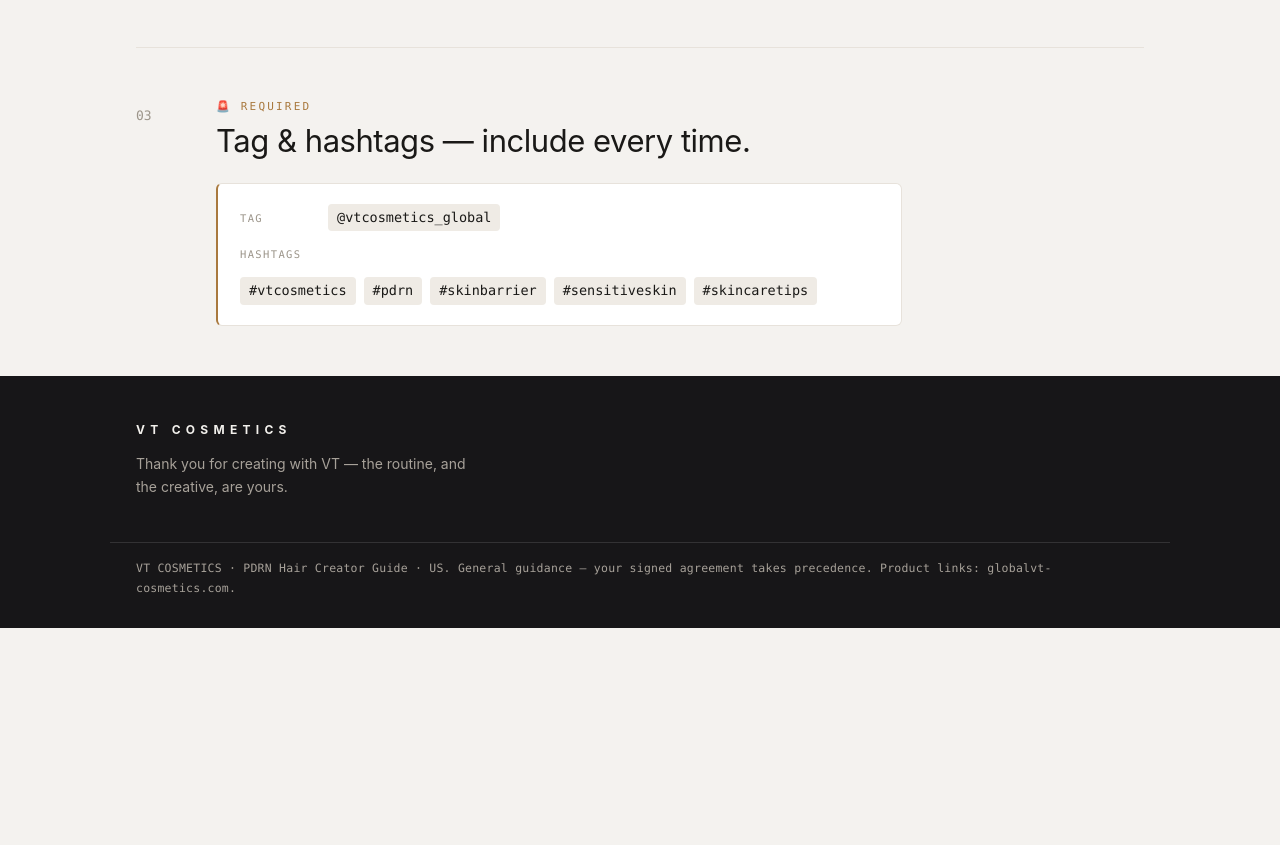
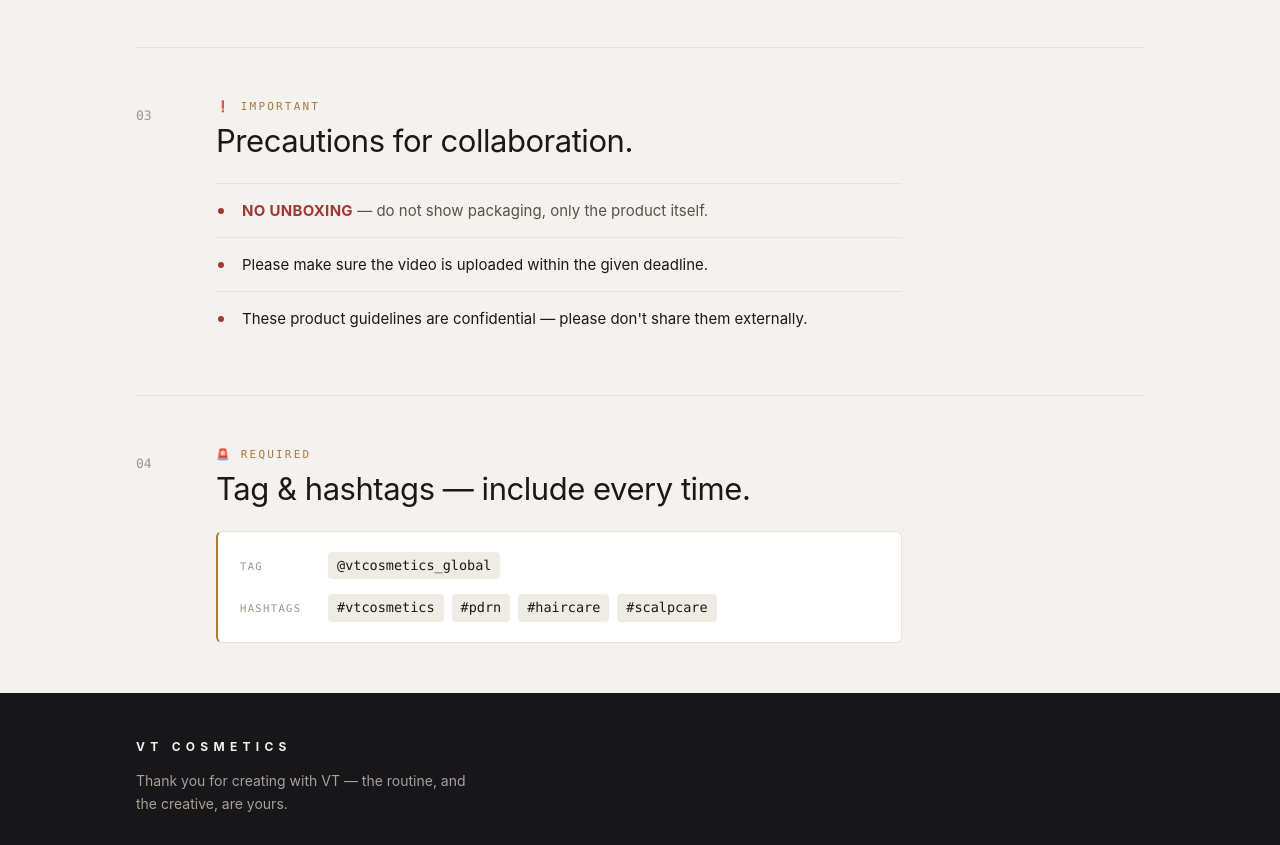
Before and after one commit to hansolyoon0117/vt-influencer-guide, a plain HTML site: page index.html in a window 1280 px wide. Shown: the part 2018-2863 px from the top of the page. Before the commit the page ends 2646 px from the top, so only its background shows below. Drawn offline with Linux system fonts and the light colour scheme.

Commit message:
Add Precautions for Collaboration section; update hashtags to haircare/scalpcare

```diff
--- a/index.html
+++ b/index.html
@@ -3,7 +3,7 @@
 <head>
 <meta charset="utf-8">
 <meta name="viewport" content="width=device-width, initial-scale=1">
-<meta name="description" content="VT COSMETICS PDRN Hair — Healthy Scalp Care Solution. Featured products, 3-step content flow, product benefits and required hashtags for creators.">
+<meta name="description" content="VT COSMETICS PDRN Hair — Healthy Scalp Care Solution. Featured products, 3-step content flow, product benefits, collaboration precautions and required hashtags for creators.">
 <meta name="robots" content="index,follow">
 <meta property="og:title" content="VT PDRN Hair — Healthy Scalp Care Solution">
 <meta property="og:description" content="Wash, treat, seal — the VT PDRN evening scalp routine.">
@@ -264,6 +264,15 @@
   .tags-box code{font-family:var(--font-mono);font-size:13.5px;background:var(--line-2);
     padding:3px 9px;border-radius:4px;color:var(--ink);}
   .tags-box .hh{display:flex;gap:8px;flex-wrap:wrap;}
+
+  /* precautions */
+  .precautions{list-style:none;margin:22px 0 0;padding:0;display:grid;gap:0;max-width:var(--read);}
+  .precautions li{position:relative;padding:15px 0 15px 26px;border-top:1px solid var(--line);
+    font-size:15px;color:var(--ink);line-height:1.55;}
+  .precautions li:before{content:"";position:absolute;left:2px;top:24px;width:6px;height:6px;
+    border-radius:50%;background:var(--stop);}
+  .precautions b{color:var(--stop);font-weight:700;letter-spacing:.02em;}
+  .precautions span{color:var(--graphite);}
 </style>
 </head>
 <body>
@@ -353,9 +362,24 @@
     </div>
   </section>
 
+  <section id="precautions">
+    <div class="sec-head">
+      <div class="sec-no">03</div>
+      <div><p class="kicker">&#10071; Important</p>
+        <h2>Precautions for collaboration.</h2></div>
+    </div>
+    <div class="sec-body">
+      <ul class="precautions">
+        <li><b>NO UNBOXING</b> <span>— do not show packaging, only the product itself.</span></li>
+        <li>Please make sure the video is uploaded within the given deadline.</li>
+        <li>These product guidelines are confidential — please don't share them externally.</li>
+      </ul>
+    </div>
+  </section>
+
   <section id="tags" style="border-bottom:none">
     <div class="sec-head">
-      <div class="sec-no">03</div>
+      <div class="sec-no">04</div>
       <div><p class="kicker">&#128680; Required</p>
         <h2>Tag &amp; hashtags — include every time.</h2></div>
     </div>
@@ -363,7 +387,7 @@
       <div class="tags-box">
         <div class="tag-row"><span class="tk">Tag</span><code>@vtcosmetics_global</code></div>
         <div class="tag-row"><span class="tk">Hashtags</span>
-          <span class="hh"><code>#vtcosmetics</code> <code>#pdrn</code> <code>#skinbarrier</code> <code>#sensitiveskin</code> <code>#skincaretips</code></span>
+          <span class="hh"><code>#vtcosmetics</code> <code>#pdrn</code> <code>#haircare</code> <code>#scalpcare</code></span>
         </div>
       </div>
     </div>
```
Also changed, not shown: 1 other file.
